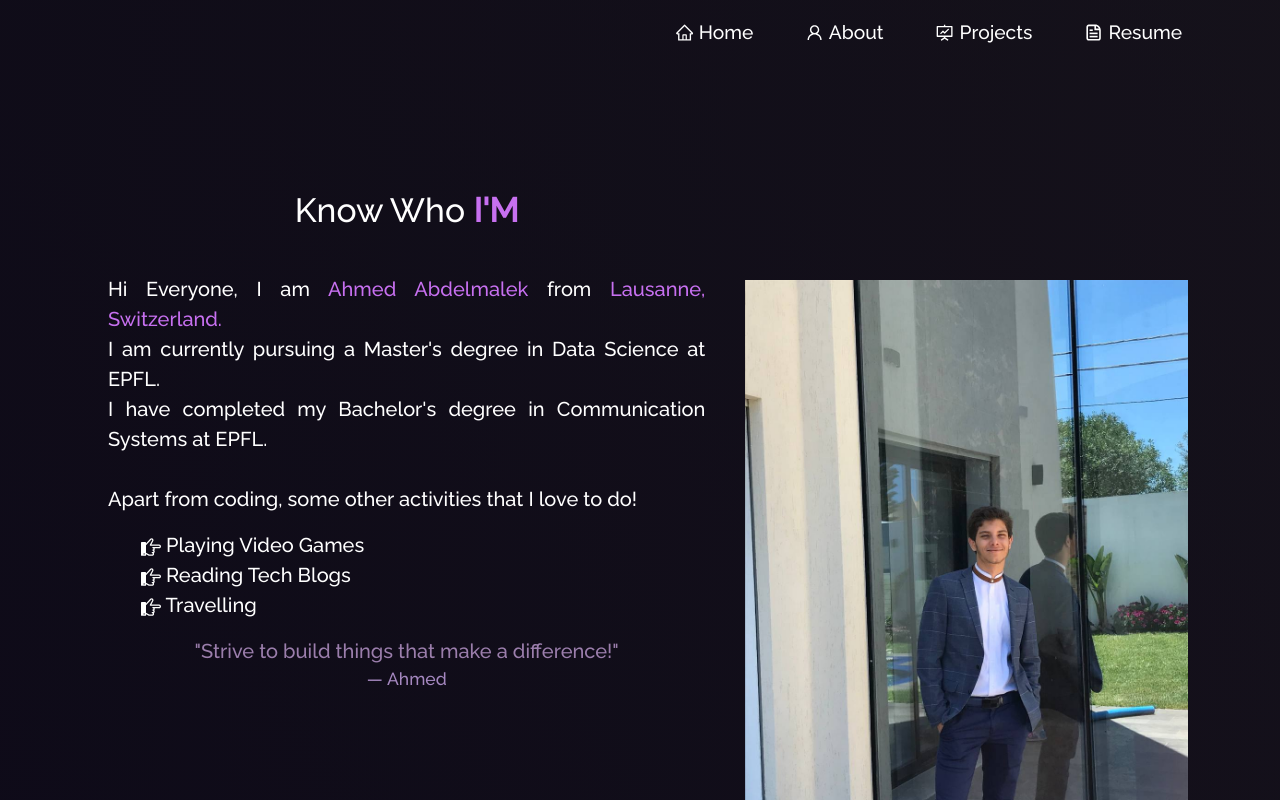
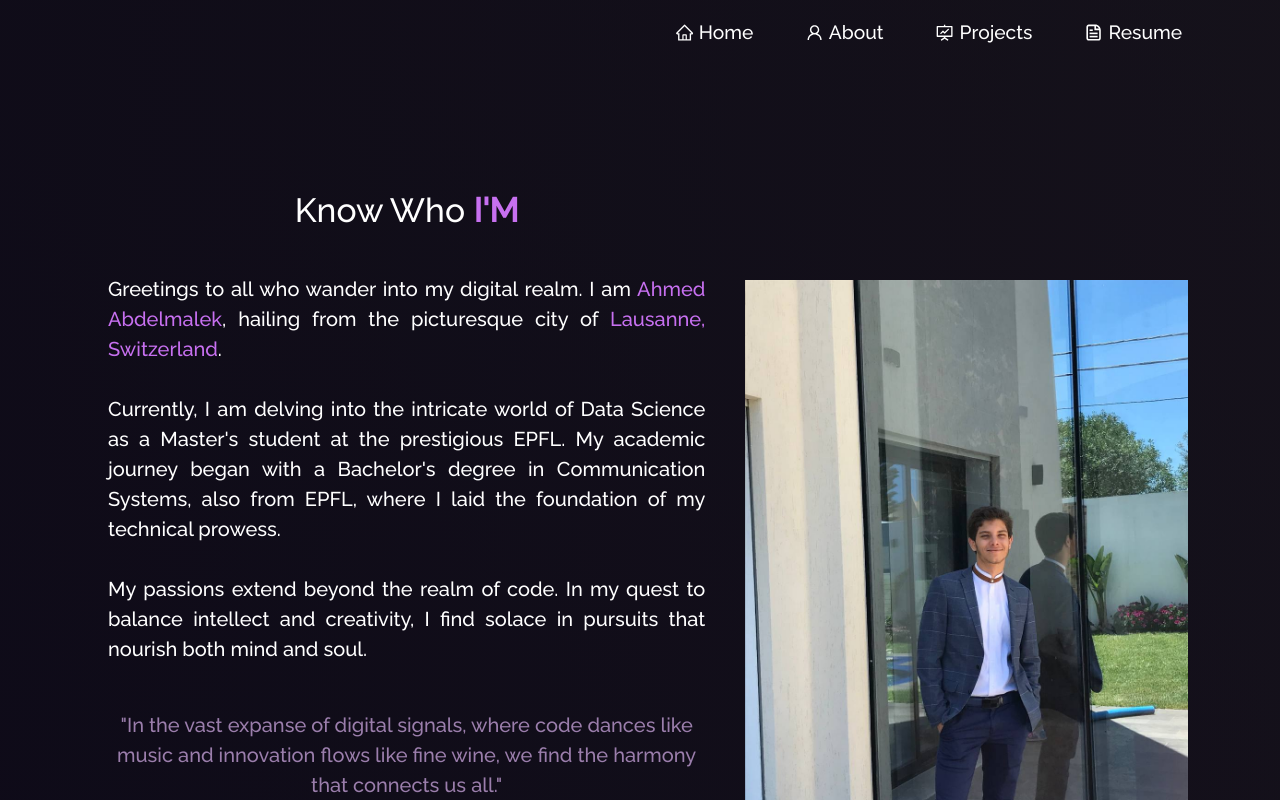
Before and after one commit to abdou-u/portfolio, a React (Create React App) app: page /about in a window 1280 px wide. Shown: the top 800 px of the page. Built offline with nearby package versions, Linux system fonts and the light colour scheme.

Commit message:
content update

```diff
--- a/src/pages/About/AboutCard.js
+++ b/src/pages/About/AboutCard.js
@@ -1,6 +1,5 @@
 import React from "react";
 import Card from "react-bootstrap/Card";
-import { ImPointRight } from "react-icons/im";
 
 function AboutCard() {
   return (
@@ -8,32 +7,24 @@ function AboutCard() {
       <Card.Body>
         <blockquote className="blockquote mb-0">
           <p style={{ textAlign: "justify" }}>
-            Hi Everyone, I am <span className="purple">Ahmed Abdelmalek </span>
-            from <span className="purple"> Lausanne, Switzerland.</span>
-            <br />
-            I am currently pursuing a Master's degree in Data Science at EPFL.
-            <br />
-            I have completed my Bachelor's degree in Communication Systems at EPFL.
+            Greetings to all who wander into my digital realm. I am <span className="purple">Ahmed Abdelmalek</span>, hailing from the picturesque city of <span className="purple">Lausanne, Switzerland</span>.
             <br />
             <br />
-            Apart from coding, some other activities that I love to do!
+            Currently, I am delving into the intricate world of Data Science as a Master's student at the prestigious EPFL. My academic journey began with a Bachelor's degree in Communication Systems, also from EPFL, where I laid the foundation of my technical prowess.
+            <br />
+            <br />
+            My passions extend beyond the realm of code. In my quest to balance intellect and creativity, I find solace in pursuits that nourish both mind and soul.
           </p>
-          <ul>
-            <li className="about-activity">
-              <ImPointRight /> Playing Video Games
-            </li>
-            <li className="about-activity">
-              <ImPointRight /> Reading Tech Blogs
-            </li>
-            <li className="about-activity">
-              <ImPointRight /> Travelling
-            </li>
-          </ul>
-
+          <br />
           <p style={{ color: "rgb(155 126 172)" }}>
-            "Strive to build things that make a difference!"{" "}
+            "In the vast expanse of digital signals, where code dances like music and innovation flows like fine wine, we find the harmony that connects us all."
           </p>
-          <footer className="blockquote-footer">Ahmed</footer>
+          <br />
+          <footer className="blockquote-footer">Ahmed Abdelmalek</footer>
+          <br />
+          <p style={{ textAlign: "justify" }}>
+            Although programming is my first love, a higher force guides me toward the realm of theory, where the fabric of our existence is woven by probabilities. These unseen threads shape our past, present, and future, steering us through the currents of time. I am captivated by the stochastic processes that govern our universe and the Markov chains that eloquently describe it. Their profound applications reveal the elegant interplay of chance and destiny, a symphony of randomness that touches every aspect of our lives.
+          </p>
         </blockquote>
       </Card.Body>
     </Card>
--- a/src/pages/Home/Home2.js
+++ b/src/pages/Home/Home2.js
@@ -15,37 +15,28 @@ function Home2() {
               LET ME <span className="purple"> INTRODUCE </span> MYSELF
             </h1>
             <p className="home-about-body">
-              I fell in love with programming and I have at least learnt
-              something, I think… 🤷‍♂️
+              With an unquenchable thirst for knowledge and a deep-seated love for programming, I have immersed myself in the digital world, crafting solutions and exploring new realms of technology.
               <br />
-              <br />I am fluent in classics like
+              <br />I am well-versed in a diverse array of languages including
               <i>
-                <b className="purple"> Python, C/C++, Java, Scala, R, VHDL, Assembly. </b>
+                <b className="purple"> Python, C/C++, Java, Scala, R, VHDL, and Assembly.</b>
               </i>
               <br />
               <br />
-              My field of Interest's are building new &nbsp;
+              My core interests lie in building innovative
               <i>
-                <b className="purple">Web Technologies and Products </b> and
-                also in areas related to{" "}
-                <b className="purple">
-                  Machine Learning and Artificial Intelligence.
-                </b>
+                <b className="purple"> Web Technologies and Products</b>
+              </i>
+              , and diving deep into
+              <i>
+                <b className="purple"> Machine Learning and Artificial Intelligence.</b>
               </i>
               <br />
               <br />
-              Whenever possible, I also apply my passion for developing products
-              with <b className="purple">Node.js</b> and
-              <i>
-                <b className="purple">
-                  {" "}
-                  Modern Javascript Library and Frameworks
-                </b>
-              </i>
-              &nbsp; like
-              <i>
-                <b className="purple"> React.js and Next.js</b>
-              </i>
+              When I'm not immersed in the digital world, you can find me in the water or on the court. 🏊‍♂️🤽‍♂️🏐 I am a passionate swimmer, water polo player, and volleyball enthusiast. Sports are my second love, right after my devotion to personal projects. As my father always said, <i>"mens sana in corpore sano"</i>, which means a healthy mind in a healthy body. 🧠💪
+              <br />
+              <br />
+              One of the things I enjoy the most is working with PCBs and other hardware. There's something incredibly satisfying about getting my hands dirty and testing hardware in the field after meticulously coding it. The blend of physical and intellectual challenge is exhilarating. 🛠️💻
             </p>
           </Col>
           <Col md={4} className="myAvtar">
@@ -56,6 +47,9 @@ function Home2() {
         </Row>
         <Row>
           <Col md={12} className="home-about-social">
+            <br />
+            <br />
+            <br />
             <h1>FIND ME ON</h1>
             <p>
               Feel free to <span className="purple">connect </span>with me
@@ -88,4 +82,5 @@ function Home2() {
     </Container>
   );
 }
+
 export default Home2;
```
